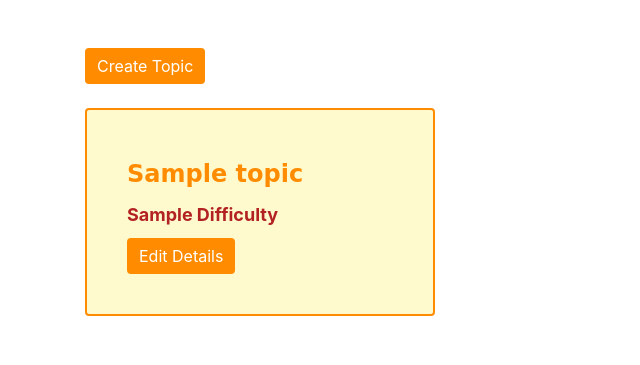
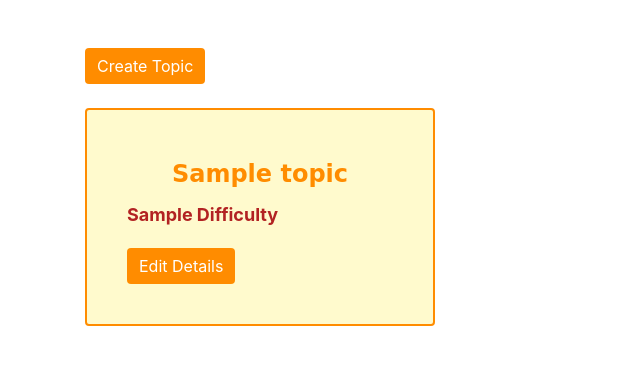
Before and after one commit to Accerly13/PicDentify, a Django app: template templates/teacherDashboard.html in a window 1280 px wide. Shown: the part 61-426 px from the top of the page, without its empty margins (0-640 px from the left). Run offline with Django 4.2, Linux system fonts and the light colour scheme; tables that the repository leaves empty hold one stand-in row (values such as "Sample post"); the template is opened without the code that fills it: values that come from a table or form of the project are taken from there, most other values are stand-ins (such as "Sample title", 1, 10 or a date in 2020); data that the repository does not hold is empty; some libraries are stand-ins or nearby versions.

Commit message:
fix the size of box

```diff
--- a/templates/teacherDashboard.html
+++ b/templates/teacherDashboard.html
@@ -254,6 +254,7 @@ body {
       </div>
     </nav>
 
+
 <!-- Main Content -->
     <div id="myTeacherKeyModal" class="modal">
       <!-- Modal content -->
@@ -283,25 +284,30 @@ body {
 
         <div class="row mt-4">
           {% for item in topics %}
-          <div class="col-md-4">
-            <div class="card">
-              <div class="card-body">
-                <h5 class="card-title">{{item.topic_name}}</h5>
+          <div class="col-md-4 mb-2">
+            <div class="card h-100">
+              <div class="card-body d-flex flex-column justify-content-between">
+                <div>
+                  <h5 style="text-align: center;" class="card-title">{{item.topic_name}}</h5>
                   {% for items in difficulty %}
-                  {% if items.topic_id == item.topic_id  %}
+                  {% if items.topic_id == item.topic_id %}
                   <p class="card-text">{{items.difficulty_name|title}}</p>
                   {% endif %}
                   {% endfor %}
+                </div>
+                <div class="mt-auto">
                   <a href="#" class="btn btn-primary" data-toggle="modal" data-target="#editModal1" id="edit-topic{{forloop.counter}}">Edit Details</a>
-              </div>
-            </div>
                   <form id="topic_to_edit{{forloop.counter}}" method="post">
                     {% csrf_token %}
                     <input type="text" value="{{item.topic_id}}" name="topic_to_edit_samp" hidden>
                   </form>
                 </div>
+              </div>
+            </div>
+          </div>
           {% endfor %}
         </div>
+
       </div>
 
   <!-- Create Topic Modal -->
```
Lines whose indentation alone changed are shown as unchanged.
